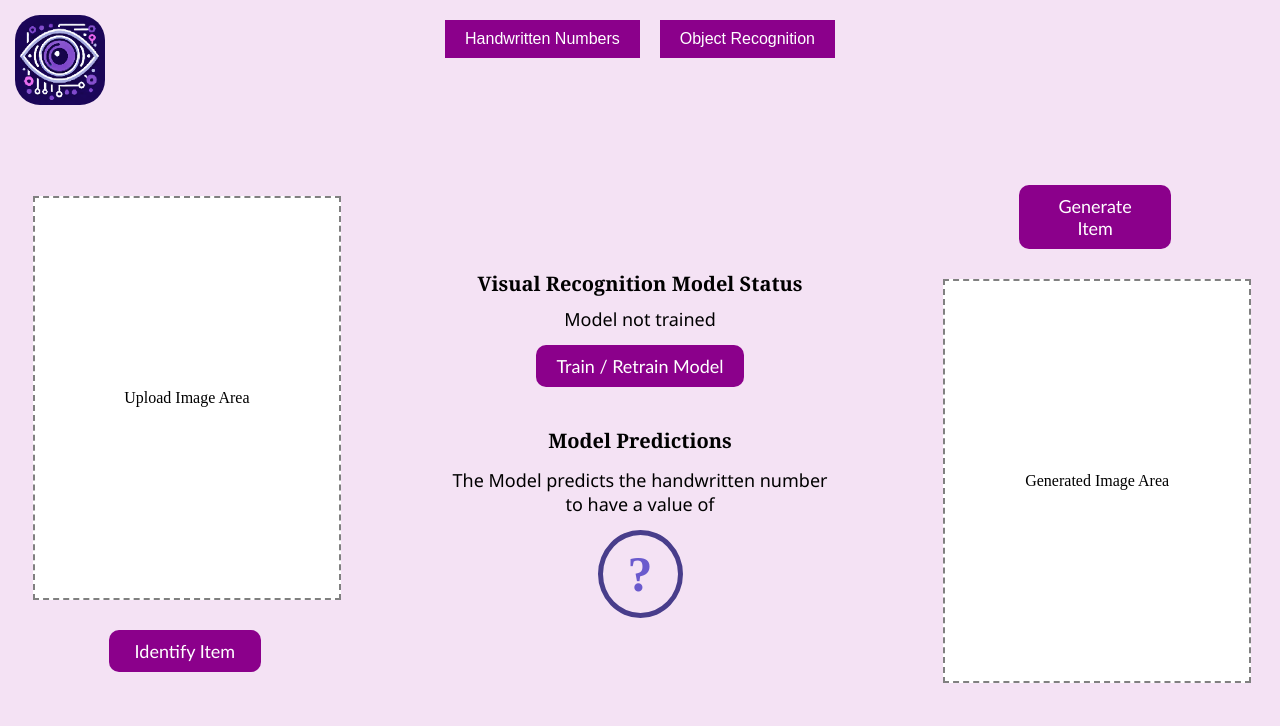
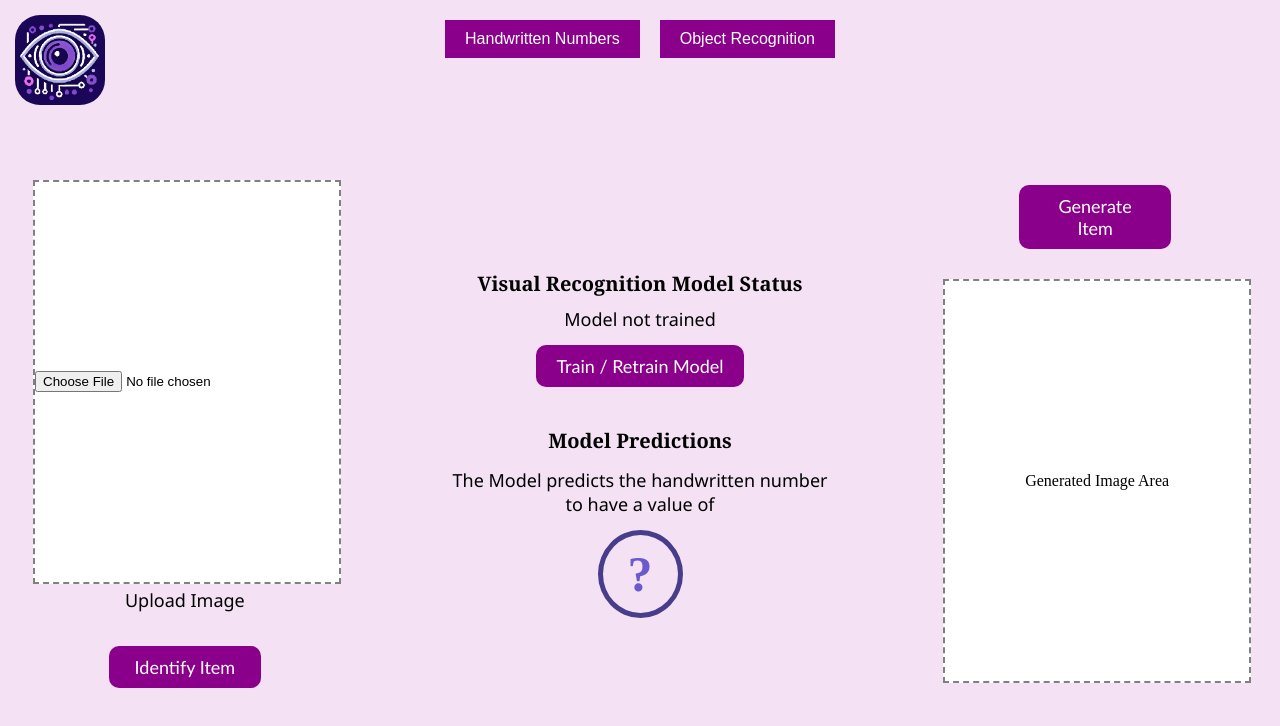
Before and after one commit to t1oluwani/SmartVision, a Vue app in the folder frontend/: page / in a window 1280 px wide. Both pictures are taken after a click on the button "Object Recognition". Shown: the top 726 px of the page. Built offline with nearby package versions, Linux system fonts and the light colour scheme.

Commit message:
Change placeholder to upload file input (for images)

```diff
--- a/frontend/src/assets/styles/ObjectRecognition.css
+++ b/frontend/src/assets/styles/ObjectRecognition.css
@@ -80,7 +80,7 @@
   margin: 0 auto;
 }
 
-.OR-Scope .upload-placeholder, .OR-Scope .generate-placeholder {
+.OR-Scope .upload-image, .OR-Scope .generate-placeholder {
   width: 100%;
   height: 100%;
   background-color: white;
--- a/frontend/src/components/ObjectRecognition.vue
+++ b/frontend/src/components/ObjectRecognition.vue
@@ -4,8 +4,8 @@
 
       <div class="left-container">
         <div class="upload-box">
-          <!-- Placeholder for image upload: White rectangle -->
-          <div class="upload-placeholder">Upload Image Area</div>
+          <input class="upload-image" type="file" accept="image/*"/>
+          <p>Upload Image</p>
         </div>
         <button @click="identify">Identify Item</button>
       </div>
```
